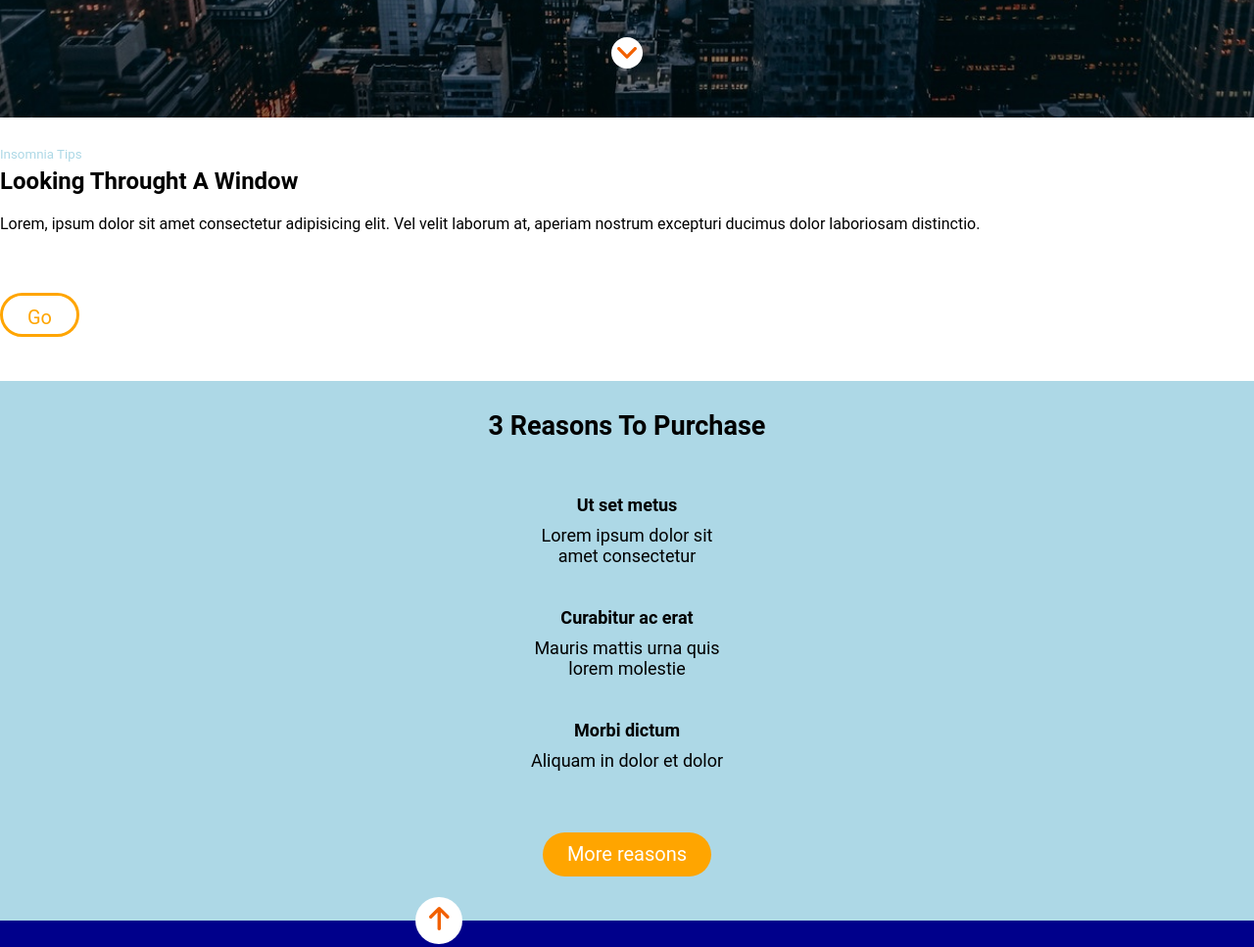
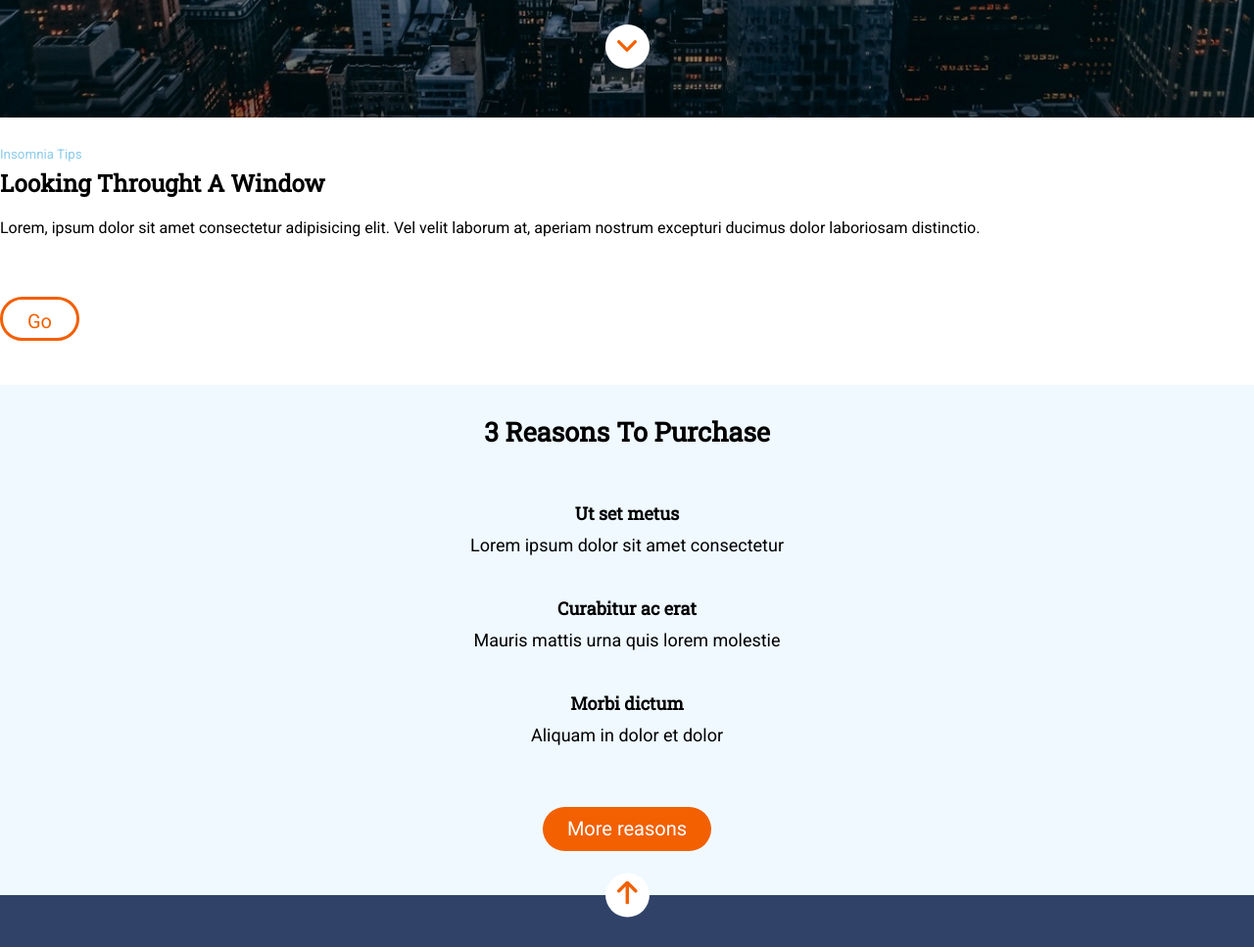
Before and after one commit to btdvalle/m1-evaluacion-final-btdvalle, a website: page docs/index.html in a window 1280 px wide. Shown: the part 680-1647 px from the top of the page at 98% size. Drawn offline with nearby package versions, Linux system fonts and the light colour scheme.

Commit message:
Add general changes

```diff
--- /dev/null
+++ b/_src/assets/scss/components/_buttons.scss
@@ -0,0 +1,41 @@
+@import 'core/variables';
+
+.btn__small {
+  border: solid $color-btn 3px;
+  color: $color-btn;
+}
+
+.btn__big{
+    background: $color-btn;
+    color: $color-btn-font;
+
+}
+
+.btn{
+  display: inline-block;
+  height: 45px;
+  padding: 10px 25px;
+  border-radius: 25px;
+  font-size: 1.25rem;
+  margin: 45px 0;
+}
+
+.scrolldown {
+  margin: 50px;
+}
+
+.scrollup{
+  position: relative;
+  top:-60px;
+transform: translateY(-50%);
+  }
+
+.scroll{
+  display: flex;
+  justify-content: center;
+  align-items: center;
+  min-width: 45px;
+  min-height: 45px;
+  border-radius: 50%;
+  background: $color-bg-icons;
+}
--- a/_src/assets/scss/components/buttons.scss
+++ /dev/null
@@ -1,28 +0,0 @@
-@import 'core/variables';
-
-.btn__small {
-  border: solid $color-btn 3px;
-  color: $color-btn;
-}
-
-.btn__big{
-    background: $color-btn;
-    color: $color-btn-font;
-
-}
-
-.btn{
-  display: inline-block;
-  height: 45px;
-  padding: 10px 25px;
-  border-radius: 1.5625rem;
-  font-size: 1.25rem;
-  margin: 45px 0;
-
-
-
-
-
-
-
-}
--- a/_src/assets/scss/core/_reset.scss
+++ b/_src/assets/scss/core/_reset.scss
@@ -9,3 +9,10 @@ h3,
 ul {
   margin: 0;
 }
+
+h1,
+h2,
+h3,
+h4 {
+  font-family: "Roboto Slab", serif;
+}
--- a/_src/assets/scss/core/_variables.scss
+++ b/_src/assets/scss/core/_variables.scss
@@ -1,9 +1,9 @@
 $color-font-hero: #fff;
 $color-bg-icons: #fff;
-$color-bg-menu: darkblue;
-$color-pretitle-article: lightblue;
-$color-btn: orange;
-$color-bg-grd: lightblue;
+$color-bg-menu: #0271bc;
+$color-pretitle-article: #8ccbea;
+$color-btn: #f26002;
+$color-bg-grd: #eff9ff;
 $color-btn-font: #fff;
 $color-font-footer: #fff;
-$color-bg-footer: darkblue;
+$color-bg-footer: #304268;
--- a/_src/assets/scss/layout/_footer.scss
+++ b/_src/assets/scss/layout/_footer.scss
@@ -2,27 +2,12 @@
 
 .footer{
     position: relative;
-    background: $color-bg-footer;
     display: flex;
     flex-flow: column nowrap;
     align-items: center;
+    padding-top: 60px;
+    background: $color-bg-footer;
     color: $color-font-footer;
-    padding-top: 60px;
-
-    .scrollup{
-        position: absolute;
-        top:0;
-        left:50vh;
-        transform: translate(+50%, -50%);
-        display: flex;
-        justify-content: center;
-        align-items: center;
-        width: 3rem;
-        height: 3rem;
-        border-radius: 50%;
-        background: $color-bg-icons;
-    }
-
 
     .menu{
         list-style: none;
@@ -43,6 +28,12 @@
     .copy{
         margin-bottom: 45px;
         text-align: center;
+        display: flex;
+        flex-flow: column nowrap;
+        align-items: center;
 
+        .small{
+            padding: 5px;
+        }
     }
 }
--- a/_src/assets/scss/layout/_header.scss
+++ b/_src/assets/scss/layout/_header.scss
@@ -5,6 +5,7 @@
   justify-content: flex-end;
   height: 100vh;
   min-height: 12.5rem;
+  background-position: center;
   background-size: cover;
   background-image: url(../images/cover.jpg);
   color: $color-font-hero;
@@ -36,14 +37,5 @@
     text-align: center;
   }
 
-  .scrolldown {
-    display: flex;
-    justify-content: center;
-    align-items: center;
-    margin: 50px;
-    width: 2rem;
-    height: 2rem;
-    border-radius: 50%;
-    background: $color-bg-icons;
-  }
+
 }
--- a/_src/assets/scss/layout/_main.scss
+++ b/_src/assets/scss/layout/_main.scss
@@ -30,7 +30,6 @@
     display: flex;
     flex-flow: column nowrap;
     align-items: center;
-    width: 200px;
 
     &__title {
       margin-bottom: 0;
@@ -45,7 +44,9 @@
   &__grid {
     display: grid;
     grid-template-columns: 1fr;
-    grid-row: 1fr 1fr 1fr;
-    margin: auto;
+    grid-template-rows: 1fr 1fr 1fr;
+    margin: 0 70px;
+
+
   }
 }
--- a/docs/index.html
+++ b/docs/index.html
@@ -4,7 +4,10 @@
     <head>
         <meta charset="UTF-8" />
         <title>Evaluación</title>
+        <meta name="viewport" content="width=device-width, initial-scale=1.0">
         <!-- <link rel="icon" href="favicon.png" />-->
+        <link href="https://fonts.googleapis.com/css?family=Roboto|Roboto+Slab&display=swap"
+        rel="stylesheet">
         <link rel="stylesheet" href="assets/css/main.css" />
     </head>
 
@@ -23,7 +26,7 @@
 
                 <p class="subtitle">In hac habitasse platea dictumst</p>
             </div>
-            <div class="scrolldown"> <a href="#content">
+            <div class="scrolldown scroll"> <a href="#content">
       <img src="assets/icons/ico-scroll-down.svg" alt="Ir al contenido"
     /></a>
 
@@ -64,7 +67,7 @@
             <div class="btn btn__big">More reasons</div>
         </div>
         <footer class="footer">
-            <div class="scrollup"> <a href=""><img src="./assets/icons/ico-arrow.svg" alt="Volver arriba"></a>
+            <div class="scrollup scroll"> <a href=""><img src="./assets/icons/ico-arrow.svg" alt="Volver arriba"/></a>
 
             </div>
             <nav class="nav">
@@ -99,9 +102,8 @@
                     </li>
                 </ul>
             </div>
-            <div class="copy"> <small>
-      ©2017 <br />
-      we ♥ components</small>
+            <div class="copy"> <small class="small"> &copy; 2017 </small>
+ <small class="small">we ♥ components</small>
 
             </div>
         </footer>
```
Also changed, not shown: _src/templates/index.html (+2 -1 lines), _src/templates/partials/_footer.html (+5 -6 lines), _src/templates/partials/_header.html (+1 -1 lines), docs/assets/css/main.css.
